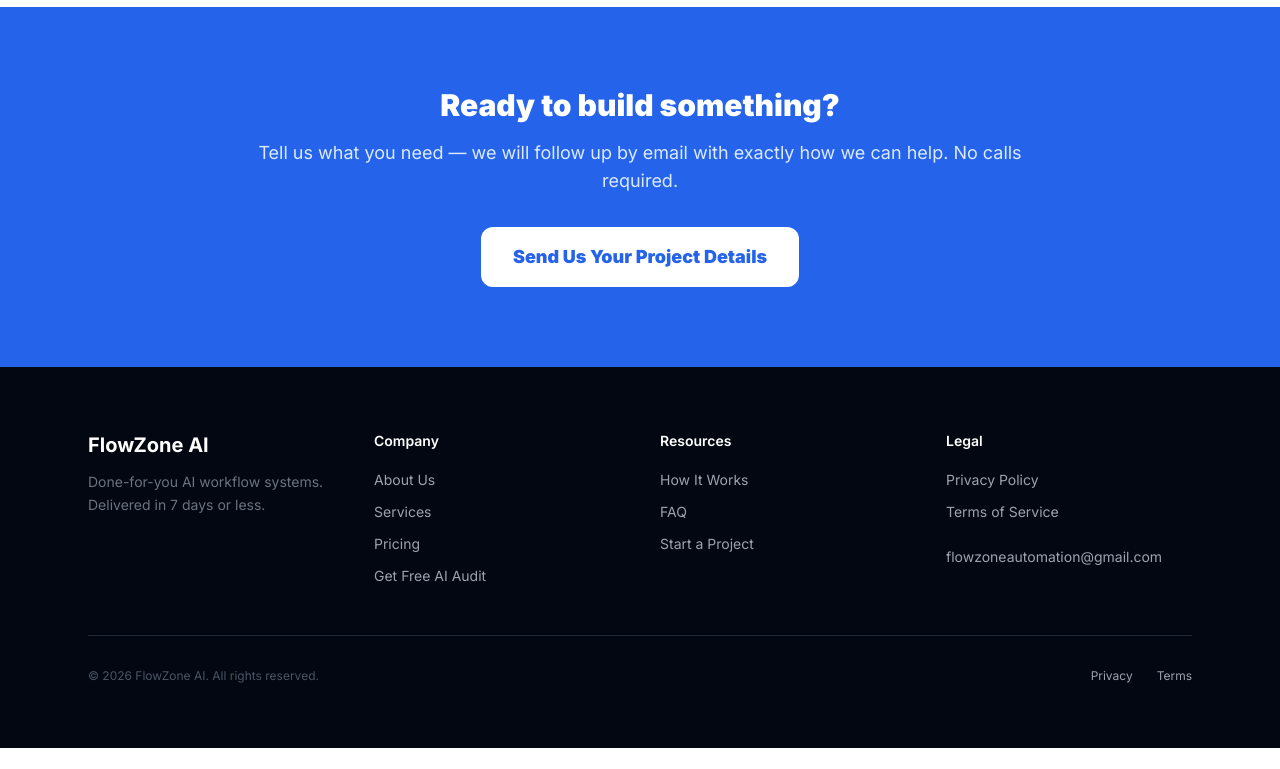
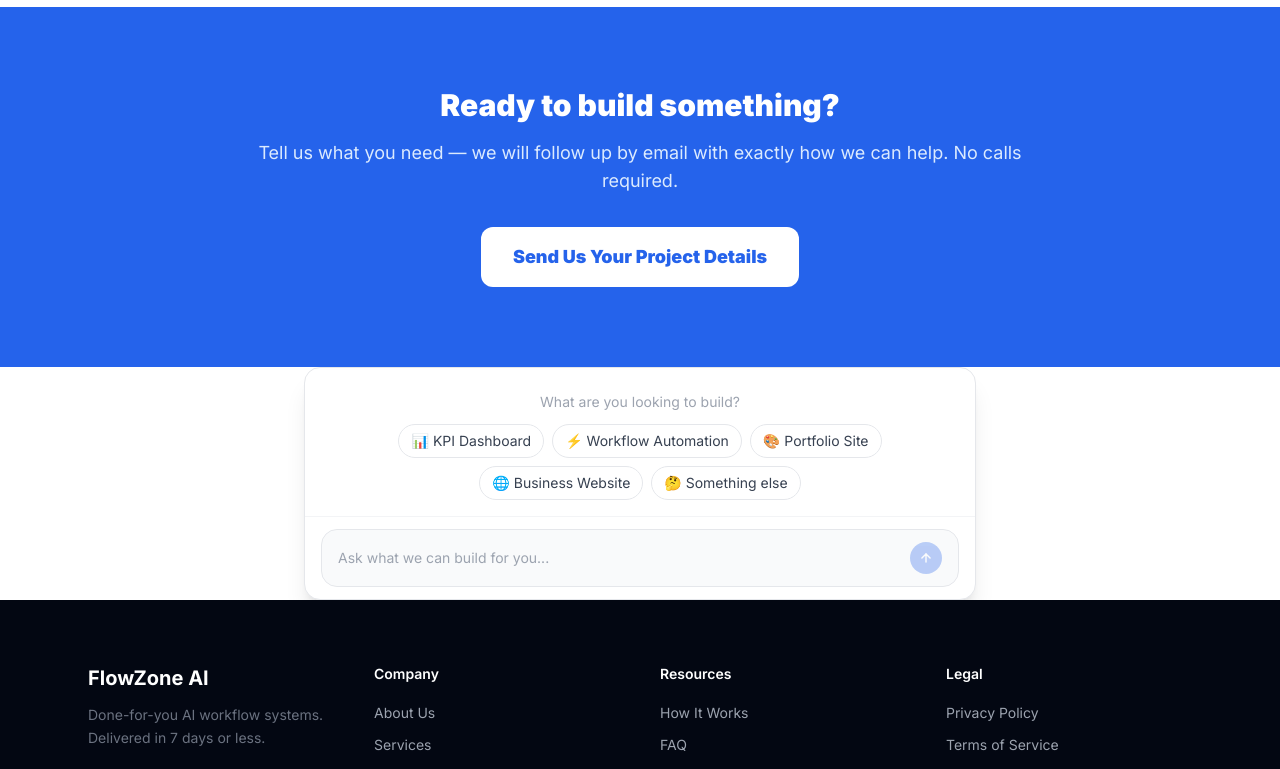
Before and after one commit to dennymypenny/flowzone-ai, a Next.js app: page / in a window 1280 px wide. Shown: the part 1487-2256 px from the top of the page. Before the commit the page ends 2235 px from the top, so only its background shows below. Built offline with nearby package versions, Linux system fonts and the light colour scheme.

Commit message:
ChatWidget: redesign as inline Claude-style chat with input bar, no pricing
Updated ChatWidget to include optional CTA text and href in messages. Refactored message handling and improved user interaction with chips.

```diff
--- a/src/app/components/ChatWidget.tsx
+++ b/src/app/components/ChatWidget.tsx
@@ -1,28 +1,33 @@
 "use client";
-import { useState } from "react";
+import { useState, useRef, useEffect } from "react";
 import Link from "next/link";
 
-type Message = { role: "bot" | "user"; text: string };
+type Message = {
+  role: "bot" | "user";
+  text: string;
+  ctaText?: string;
+  ctaHref?: string;
+};
 
 const FLOWS: Record<string, { reply: string; cta: { text: string; href: string } }> = {
   consulting: {
     reply:
-      "We work with businesses to map KPIs and build live dashboards — so you always know what's driving revenue. Starting at $1,500. All communication is through email.",
+      "We work with businesses to map KPIs and build live dashboards — so you always know what's driving revenue. All communication is through email.",
     cta: { text: "Tell us about your business →", href: "/intake" },
   },
   automation: {
     reply:
-      "We map your manual workflows and automate them end-to-end — lead follow-up, onboarding, reporting, invoicing. Starting at $900.",
+      "We map your manual workflows and automate them end-to-end — lead follow-up, onboarding, reporting, and invoicing.",
     cta: { text: "Tell us what to automate →", href: "/intake" },
   },
   portfolio: {
     reply:
-      "We build clean, fast portfolio and resume sites that make recruiters and clients take you seriously. Most go live within 7–8 days. Starting at $500.",
+      "We build clean, fast portfolio and resume sites that make recruiters and clients take you seriously. Most go live within 7–8 days.",
     cta: { text: "Tell us about your background →", href: "/intake" },
   },
   website: {
     reply:
-      "We build conversion-focused business sites — fast, mobile-first, optimized for Google. No bloated page builders. Starting at $800.",
+      "We build conversion-focused business sites — fast, mobile-first, optimized for Google. No bloated page builders.",
     cta: { text: "Tell us about your business →", href: "/intake" },
   },
   other: {
@@ -32,123 +37,157 @@ const FLOWS: Record<string, { reply: string; cta: { text: string; href: string }
   },
 };
 
-const OPTIONS = [
-  { id: "consulting", label: "📊 Consulting + KPI Dashboard" },
+const CHIPS = [
+  { id: "consulting", label: "📊 KPI Dashboard" },
   { id: "automation", label: "⚡ Workflow Automation" },
-  { id: "portfolio", label: "🎨 Portfolio or Resume Site" },
+  { id: "portfolio", label: "🎨 Portfolio Site" },
   { id: "website", label: "🌐 Business Website" },
   { id: "other", label: "🤔 Something else" },
 ];
 
 export default function ChatWidget() {
-  const [open, setOpen] = useState(false);
-  const [messages, setMessages] = useState<Message[]>([
+  const [messages, setMessages] = useState<Message[]>([]);
+  const [input, setInput] = useState("");
+  const [done, setDone] = useState(false);
+  const bottomRef = useRef<HTMLDivElement>(null);
+
+  useEffect(() => {
+    bottomRef.current?.scrollIntoView({ behavior: "smooth" });
+  }, [messages]);
+
+  const addFlow = (id: string, userLabel: string) => {
+    const flow = FLOWS[id];
+    setMessages((prev) => [
+      ...prev,
+      { role: "user", text: userLabel },
       {
         role: "bot",
-      text: "Hi! What are you looking to build? Pick an option below and I will tell you exactly how we can help.",
+        text: flow.reply,
+        ctaText: flow.cta.text,
+        ctaHref: flow.cta.href,
       },
     ]);
-  const [selected, setSelected] = useState<string | null>(null);
+    setDone(true);
+  };
 
-  const handleOption = (id: string) => {
-    if (selected) return;
-    setSelected(id);
-    const opt = OPTIONS.find((o) => o.id === id);
-    setMessages((prev) => [
-      ...prev,
-      { role: "user", text: opt?.label ?? id },
-      { role: "bot", text: FLOWS[id].reply },
-    ]);
+  const handleChip = (id: string) => {
+    if (done) return;
+    const chip = CHIPS.find((c) => c.id === id);
+    addFlow(id, chip?.label ?? id);
+  };
+
+  const handleSend = () => {
+    const text = input.trim();
+    if (!text || done) return;
+    const lower = text.toLowerCase();
+    let matched = "other";
+    if (lower.includes("dashboard") || lower.includes("kpi") || lower.includes("consult"))
+      matched = "consulting";
+    else if (lower.includes("automat") || lower.includes("workflow"))
+      matched = "automation";
+    else if (lower.includes("portfolio") || lower.includes("resume"))
+      matched = "portfolio";
+    else if (lower.includes("website") || lower.includes("site") || lower.includes("web"))
+      matched = "website";
+    setInput("");
+    addFlow(matched, text);
   };
 
   return (
-    <>
-      {open && (
-        <div className="fixed bottom-24 right-6 z-50 w-80 bg-white rounded-2xl shadow-2xl border border-gray-200 flex flex-col overflow-hidden">
-          {/* Header */}
-          <div className="bg-blue-700 text-white px-4 py-3 flex items-center justify-between">
-            <div className="flex items-center gap-2">
-              <div className="w-2 h-2 bg-green-400 rounded-full animate-pulse" />
-              <span className="font-semibold text-sm">FlowZone Assistant</span>
-            </div>
-            <button
-              onClick={() => setOpen(false)}
-              className="text-blue-200 hover:text-white text-xl leading-none"
-              aria-label="Close chat"
-            >
-              ×
-            </button>
-          </div>
-
+    <div className="w-full max-w-2xl mx-auto">
+      <div className="bg-white rounded-2xl border border-gray-200 shadow-xl overflow-hidden">
         {/* Messages */}
-          <div className="px-4 py-4 space-y-3 max-h-64 overflow-y-auto">
+        {messages.length > 0 && (
+          <div className="px-6 pt-6 pb-4 space-y-4 max-h-72 overflow-y-auto">
             {messages.map((m, i) => (
               <div
                 key={i}
-                className={m.role === "bot" ? "flex gap-2 items-start" : "flex justify-end"}
+                className={m.role === "user" ? "flex justify-end" : "flex gap-3 items-start"}
               >
                 {m.role === "bot" && (
                   <div className="w-7 h-7 rounded-full bg-blue-600 text-white flex items-center justify-center text-xs font-bold flex-shrink-0 mt-0.5">
                     F
                   </div>
                 )}
+                <div className="space-y-2 max-w-xs">
                   <div
                     className={
-                    m.role === "bot"
-                      ? "bg-gray-100 text-gray-800 text-sm px-3 py-2 rounded-xl rounded-tl-none max-w-xs"
-                      : "bg-blue-600 text-white text-sm px-3 py-2 rounded-xl rounded-tr-none max-w-xs"
+                      m.role === "user"
+                        ? "bg-blue-600 text-white text-sm px-4 py-2.5 rounded-2xl rounded-tr-sm"
+                        : "bg-gray-100 text-gray-800 text-sm px-4 py-2.5 rounded-2xl rounded-tl-sm"
                     }
                   >
                     {m.text}
                   </div>
-              </div>
-            ))}
-
-            {selected && FLOWS[selected]?.cta && (
+                  {m.role === "bot" && m.ctaText && m.ctaHref && (
                     <Link
-                href={FLOWS[selected].cta.href}
-                className="block bg-blue-600 text-white text-sm font-semibold px-4 py-2.5 rounded-xl text-center hover:bg-blue-700 transition mt-1"
+                      href={m.ctaHref}
+                      className="inline-block bg-blue-600 text-white text-sm font-semibold px-4 py-2 rounded-xl hover:bg-blue-700 transition"
                     >
-                {FLOWS[selected].cta.text}
+                      {m.ctaText}
                     </Link>
                   )}
                 </div>
+              </div>
+            ))}
+            <div ref={bottomRef} />
+          </div>
+        )}
 
-          {/* Quick-reply options */}
-          {!selected && (
-            <div className="border-t border-gray-100 px-3 py-3 space-y-1.5">
-              {OPTIONS.map((o) => (
+        {/* Chips */}
+        {!done && (
+          <div className="px-6 pt-6 pb-4">
+            <p className="text-sm text-gray-400 mb-3 text-center">
+              What are you looking to build?
+            </p>
+            <div className="flex flex-wrap gap-2 justify-center">
+              {CHIPS.map((c) => (
                 <button
-                  key={o.id}
-                  onClick={() => handleOption(o.id)}
-                  className="w-full text-left text-sm px-3 py-2 rounded-lg border border-gray-200 hover:border-blue-400 hover:bg-blue-50 transition text-gray-700"
+                  key={c.id}
+                  onClick={() => handleChip(c.id)}
+                  className="text-sm px-3 py-1.5 rounded-full border border-gray-200 hover:border-blue-400 hover:bg-blue-50 transition text-gray-700 bg-white"
                 >
-                  {o.label}
+                  {c.label}
                 </button>
               ))}
             </div>
-          )}
           </div>
         )}
 
-      {/* Floating toggle button */}
+        {/* Input bar */}
+        <div className="px-4 py-3 border-t border-gray-100">
+          <div className="flex items-center gap-3 bg-gray-50 rounded-2xl px-4 py-3 border border-gray-200 focus-within:border-blue-400 focus-within:bg-white transition">
+            <input
+              type="text"
+              value={input}
+              onChange={(e) => setInput(e.target.value)}
+              onKeyDown={(e) => e.key === "Enter" && handleSend()}
+              placeholder="Ask what we can build for you..."
+              disabled={done}
+              className="flex-1 bg-transparent text-sm text-gray-700 placeholder-gray-400 outline-none"
+            />
             <button
-        onClick={() => setOpen((v) => !v)}
-        className="fixed bottom-6 right-6 z-50 bg-blue-600 text-white w-14 h-14 rounded-full shadow-lg hover:bg-blue-700 transition-all flex items-center justify-center hover:scale-105 active:scale-95"
-        aria-label={open ? "Close chat" : "Open chat assistant"}
+              onClick={handleSend}
+              disabled={!input.trim() || done}
+              className="w-8 h-8 rounded-full bg-blue-600 text-white flex items-center justify-center hover:bg-blue-700 transition disabled:opacity-30 disabled:cursor-not-allowed flex-shrink-0"
             >
-        {open ? (
-          <svg width="22" height="22" viewBox="0 0 24 24" fill="none" stroke="currentColor" strokeWidth="2.5" strokeLinecap="round" strokeLinejoin="round">
-            <line x1="18" y1="6" x2="6" y2="18" />
-            <line x1="6" y1="6" x2="18" y2="18" />
+              <svg
+                width="14"
+                height="14"
+                viewBox="0 0 24 24"
+                fill="none"
+                stroke="currentColor"
+                strokeWidth="2.5"
+                strokeLinecap="round"
+                strokeLinejoin="round"
+              >
+                <line x1="12" y1="19" x2="12" y2="5" />
+                <polyline points="5 12 12 5 19 12" />
               </svg>
-        ) : (
-          <svg width="22" height="22" viewBox="0 0 24 24" fill="none" stroke="currentColor" strokeWidth="2" strokeLinecap="round" strokeLinejoin="round">
-            <path d="M11 4H4a2 2 0 0 0-2 2v14a2 2 0 0 0 2 2h14a2 2 0 0 0 2-2v-7" />
-            <path d="M18.5 2.5a2.121 2.121 0 0 1 3 3L12 15l-4 1 1-4 9.5-9.5z" />
-          </svg>
-        )}
             </button>
-    </>
+          </div>
+        </div>
+      </div>
+    </div>
   );
 }
```
Lines whose indentation alone changed are shown as unchanged.
